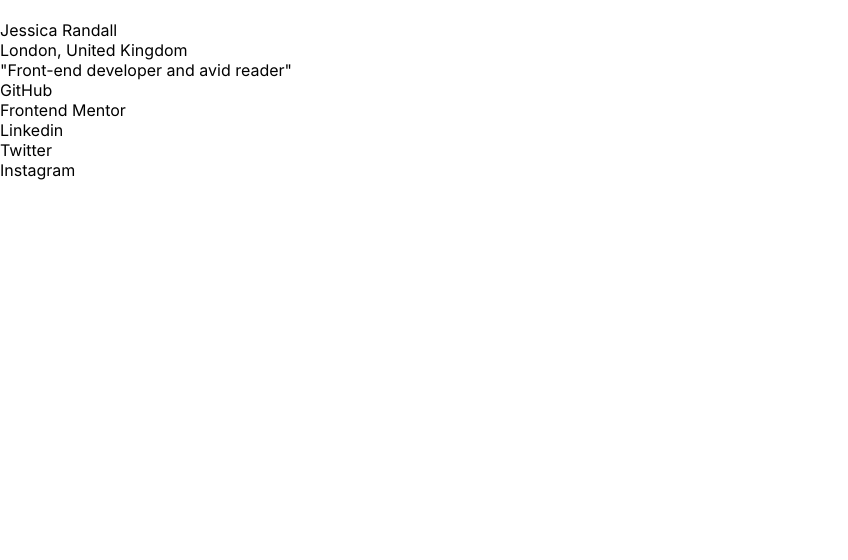
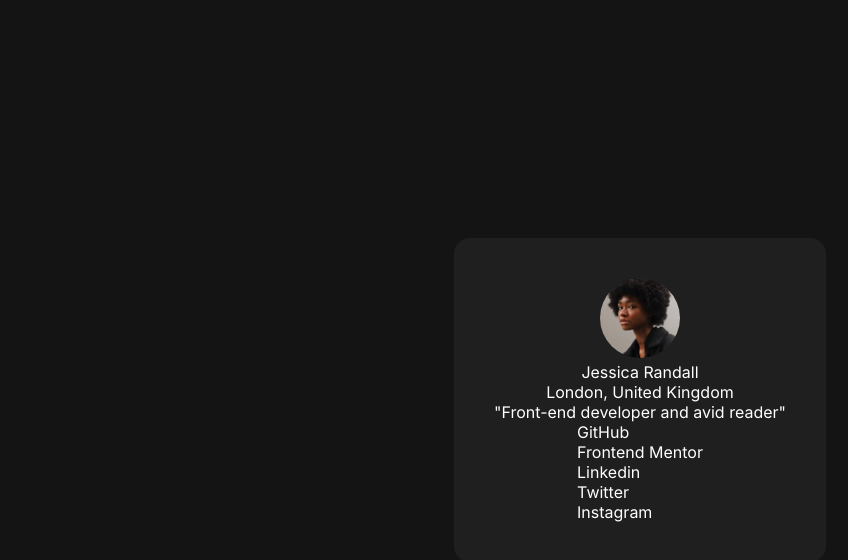
Before and after one commit to ltaverni/frontend-mentor_social-links, a React (Vite) app: page / in a window 1280 px wide. Shown: the top 560 px of the page, without its empty margins (0-848 px from the left). Built offline with nearby package versions, Linux system fonts and the light colour scheme.

Commit message:
(feat) add picture + resize picture + card corners

```diff
--- a/src/App.css
+++ b/src/App.css
@@ -9,6 +9,7 @@ html {
     width: 100%;
     margin: 0;
     font-family: 'Inter-Regular';
+    color: hsl(0, 0%, 100%);
 }
 
 body,
@@ -17,3 +18,30 @@ html,
     width: 100%;
     height: 100%;
 }
+
+#root {
+    display: flex;
+    justify-content: center;
+    align-items: center;
+    background-color: hsl(0, 0%, 8%);
+}
+
+.card {
+    padding: 40px;
+    border-radius: 1em;
+    display: flex;
+    flex-direction: column;
+    justify-content: space-between;
+    align-items: center;
+    background-color: hsl(0, 0%, 12%);
+}
+
+.picture {
+    width: 5em;
+}
+
+.picture img {
+    border-radius: 50%;
+    width: 100%;
+    height: auto;
+}
--- a/src/App.jsx
+++ b/src/App.jsx
@@ -1,4 +1,5 @@
 import './App.css'
+import picture from './assets/images/avatar-jessica.jpeg'
 
 const Links = () => {
     return (
@@ -43,7 +44,7 @@ const Name = () => {
 const Picture = () => {
     return (
         <div className='picture'>
-            <img></img>
+            <img src={picture}></img>
         </div>
     )
 }
```
